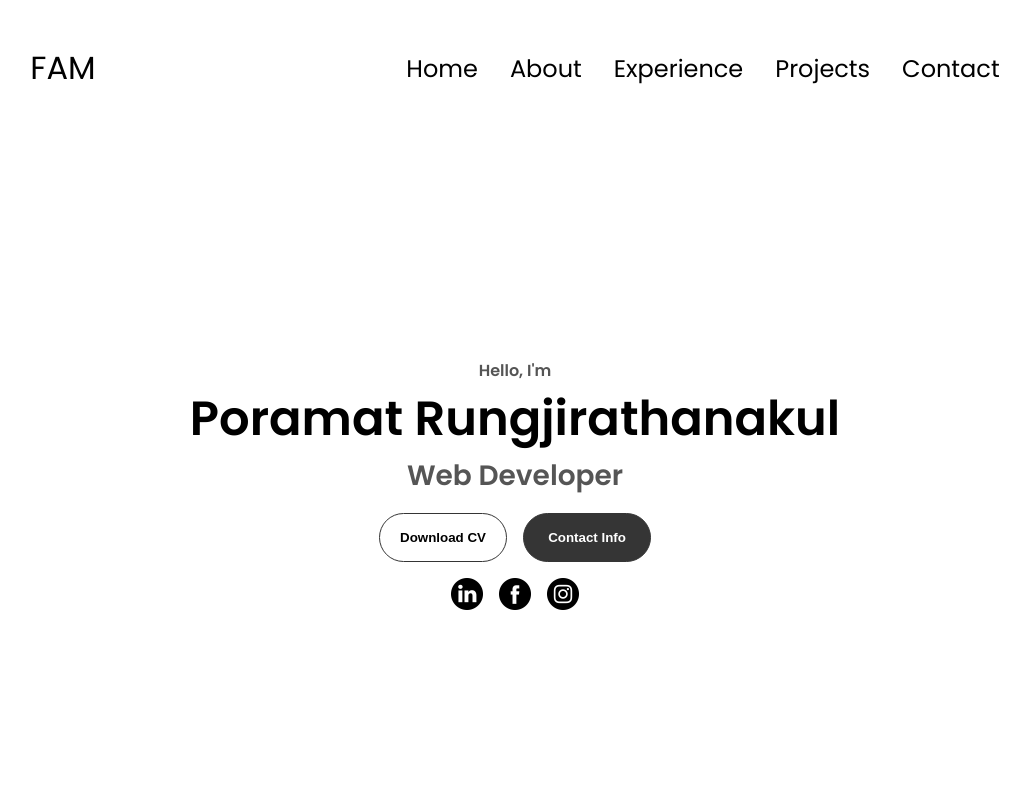
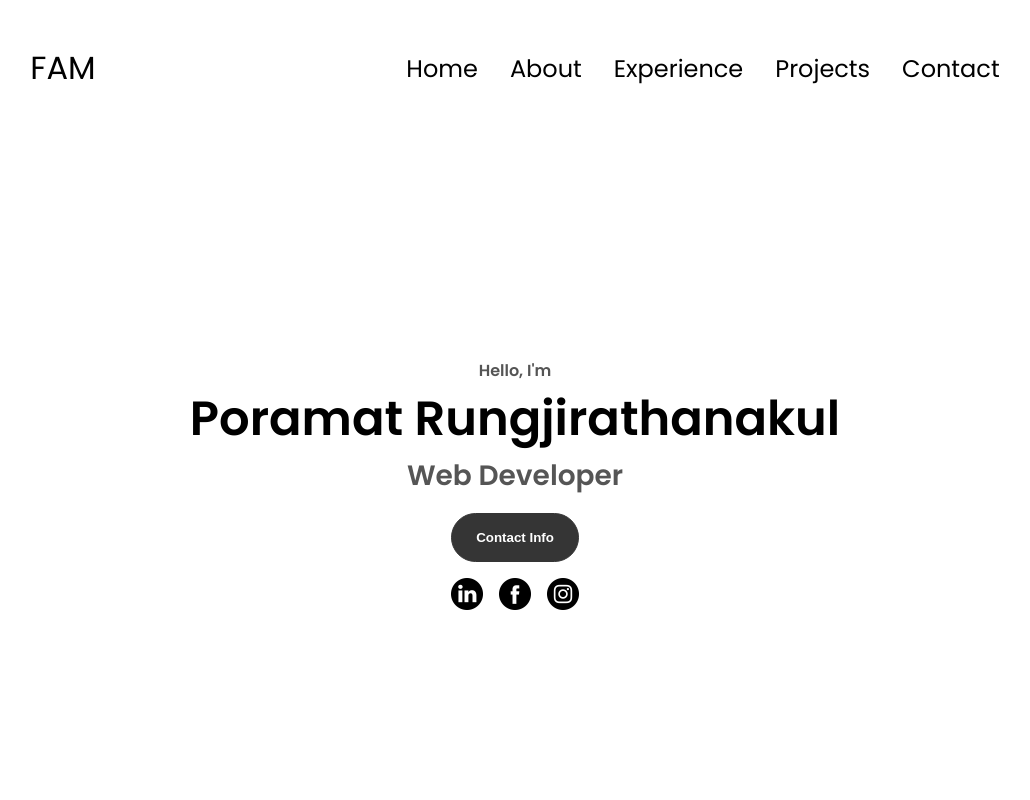
Before and after one commit to PORAMATRUNGJIRATHANAKUL/portfolio-poramat, a plain HTML site: page index.html in a window 1280 px wide. Shown: the top 800 px of the page, without its empty margins (125-1155 px from the left). Drawn offline with Linux system fonts and the light colour scheme.

Commit message:
Update index.html

```diff
--- a/index.html
+++ b/index.html
@@ -46,9 +46,6 @@
             <h1 class="title">Poramat Rungjirathanakul</h1>
             <p class="section__text__p2">Web Developer</p>
             <div class="btn-container">
-                <button class="btn btn-color-2" onclick="window.open('img/resume.pdf')">
-                    Download CV
-                </button>
                 <button class="btn btn-color-1" onclick="location.href='./#contact'">
                     Contact Info
                 </button>
```
